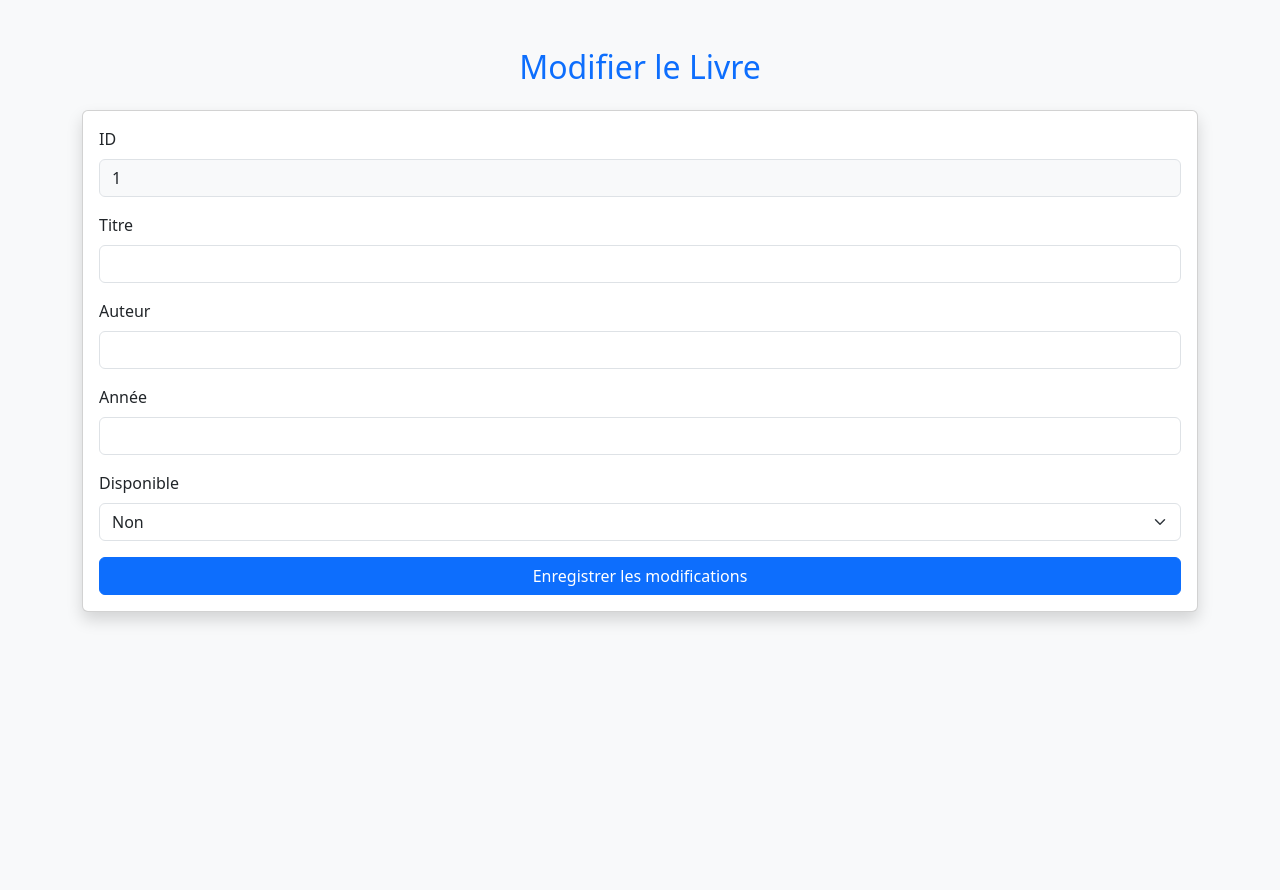
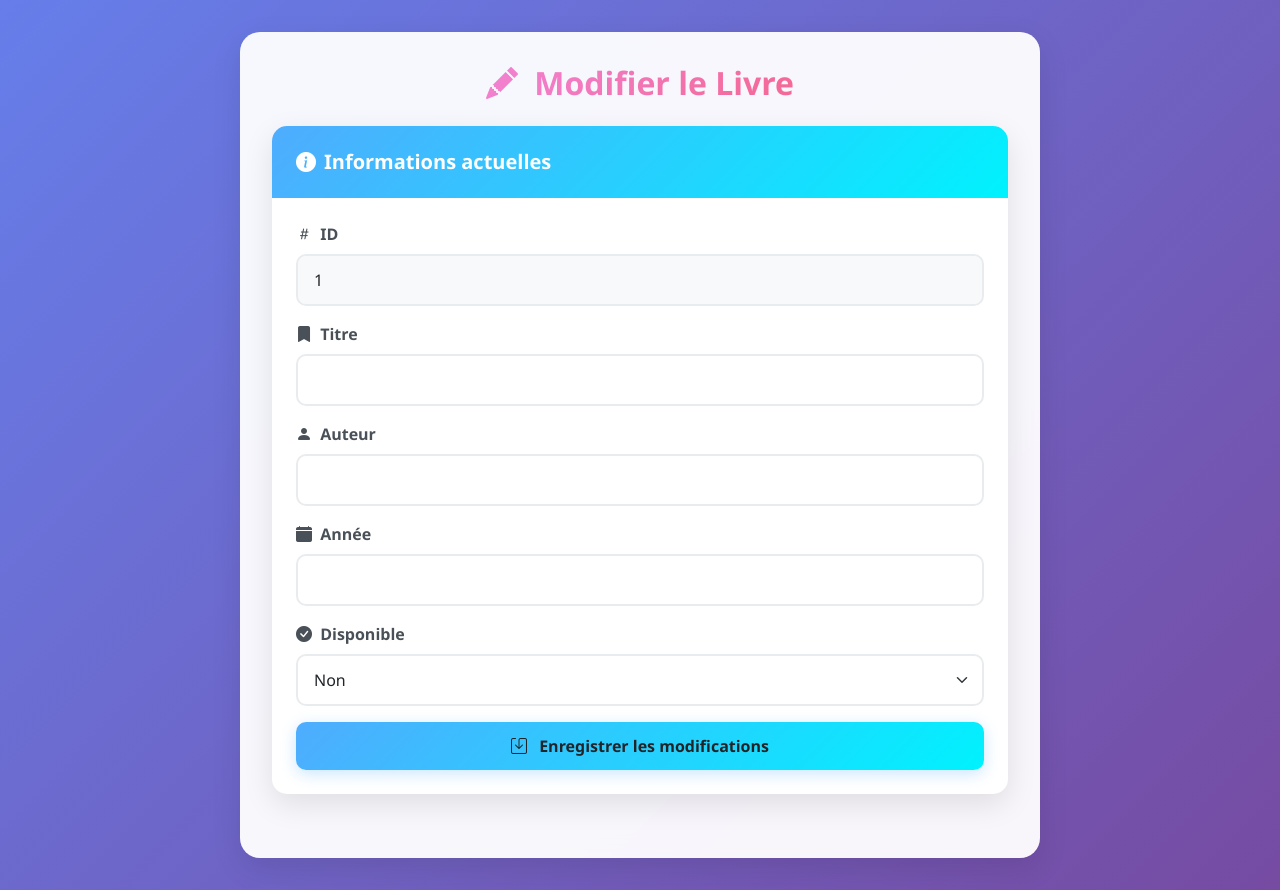
Before and after one commit to JalalAmalEdu/Biblio, a PHP site: page /modifier.php?id=1 in a window 1280 px wide. Before the commit the page ends 623 px from the top, so only its background shows below. Run offline with PHP 8.4, Linux system fonts and the light colour scheme; data that the repository does not hold is empty.

Commit message:
Update modifier.php
Added styling

```diff
--- a/modifier.php
+++ b/modifier.php
@@ -14,69 +14,196 @@
     $stmt = $conn->prepare("SELECT * FROM livres WHERE id_livre = :id");
     $stmt->execute(['id' => $id]);
     $livre = $stmt->fetch(PDO::FETCH_OBJ);
-
-
 ?>
-
 
 <!DOCTYPE html>
 <html lang="fr">
-
 <head>
     <meta charset="UTF-8">
     <title>Modifier le Livre</title>
     <meta name="viewport" content="width=device-width, initial-scale=1">
     <link href="https://cdn.jsdelivr.net/npm/bootstrap@5.3.0/dist/css/bootstrap.min.css" rel="stylesheet">
+    <link href="https://cdn.jsdelivr.net/npm/bootstrap-icons@1.11.0/font/bootstrap-icons.css" rel="stylesheet">
+    <style>
+        /* exact same styles from gestion_livres.php */
+        :root {
+            --primary-gradient: linear-gradient(135deg, #667eea 0%, #764ba2 100%);
+            --secondary-gradient: linear-gradient(135deg, #f093fb 0%, #f5576c 100%);
+            --success-gradient: linear-gradient(135deg, #4facfe 0%, #00f2fe 100%);
+            --card-shadow: 0 10px 30px rgba(0, 0, 0, 0.1);
+            --hover-shadow: 0 15px 40px rgba(0, 0, 0, 0.15);
+        }
+
+        body {
+            background: linear-gradient(135deg, #667eea 0%, #764ba2 100%);
+            min-height: 100vh;
+            font-family: 'Segoe UI', Tahoma, Geneva, Verdana, sans-serif;
+        }
+
+        .main-container {
+            background: rgba(255, 255, 255, 0.95);
+            backdrop-filter: blur(10px);
+            border-radius: 20px;
+            box-shadow: var(--card-shadow);
+            margin: 2rem auto;
+            padding: 2rem;
+            max-width: 800px;
+        }
+
+        .section-title {
+            background: var(--secondary-gradient);
+            -webkit-background-clip: text;
+            -webkit-text-fill-color: transparent;
+            background-clip: text;
+            font-weight: 700;
+            margin-bottom: 1.5rem;
+            text-align: center;
+        }
+
+        .form-card {
+            background: white;
+            border-radius: 15px;
+            box-shadow: var(--card-shadow);
+            border: none;
+            overflow: hidden;
+            margin-bottom: 2rem;
+            transition: all 0.3s ease;
+        }
+
+        .form-card:hover {
+            box-shadow: var(--hover-shadow);
+            transform: translateY(-2px);
+        }
+
+        .form-card .card-header {
+            background: var(--success-gradient);
+            color: white;
+            border: none;
+            padding: 1.5rem;
+        }
+
+        .form-card .card-header h5 {
+            margin: 0;
+            font-weight: 600;
+            display: flex;
+            align-items: center;
+            gap: 0.5rem;
+        }
+
+        .form-label {
+            font-weight: 600;
+            color: #495057;
+        }
+
+        .form-control, .form-select {
+            border-radius: 10px;
+            border: 2px solid #e9ecef;
+            padding: 0.75rem 1rem;
+            transition: all 0.3s ease;
+        }
+
+        .form-control:focus, .form-select:focus {
+            border-color: #667eea;
+            box-shadow: 0 0 0 0.2rem rgba(102, 126, 234, 0.25);
+        }
+
+        .btn-save {
+            background: var(--success-gradient);
+            border: none;
+            border-radius: 10px;
+            padding: 0.75rem 2rem;
+            font-weight: 600;
+            transition: all 0.3s ease;
+            box-shadow: 0 4px 15px rgba(79, 172, 254, 0.3);
+        }
+
+        .btn-save:hover {
+            transform: translateY(-2px);
+            box-shadow: 0 8px 25px rgba(79, 172, 254, 0.4);
+        }
+
+        .fade-in {
+            animation: fadeIn 0.6s ease-in;
+        }
+
+        @keyframes fadeIn {
+            from { opacity: 0; transform: translateY(20px); }
+            to { opacity: 1; transform: translateY(0); }
+        }
+    </style>
 </head>
 
-<body class="bg-light">
+<body>
+    <div class="container">
+        <div class="main-container fade-in">
+            <h2 class="section-title">
+                <i class="bi bi-pencil-fill me-2"></i>
+                Modifier le Livre
+            </h2>
 
-    <div class="container my-5">
-        <div class="text-center mb-4">
-            <h2 class="text-primary">Modifier le Livre</h2>
+            <div class="form-card">
+                <div class="card-header">
+                    <h5>
+                        <i class="bi bi-info-circle-fill"></i>
+                        Informations actuelles
+                    </h5>
                 </div>
-
-        <div class="card shadow">
-            <div class="card-body">
+                <div class="card-body p-4">
                     <form action="update.php" method="POST">
 
-
                         <div class="mb-3">
-                        <label for="titre" class="form-label">ID</label>
-                        <div class="form-control bg-light">
-                            <?= htmlspecialchars($_GET['id']) ?>
-                        </div>
+                            <label class="form-label">
+                                <i class="bi bi-hash me-1"></i>
+                                ID
+                            </label>
+                            <div class="form-control bg-light"><?= htmlspecialchars($_GET['id']) ?></div>
                         </div>
 
                         <div class="mb-3">
-                        <label for="titre" class="form-label">Titre</label>
-                        <input type="text" class="form-control" id="titre" name="titre" value="<?= $livre->titre ?>" required>
+                            <label for="titre" class="form-label">
+                                <i class="bi bi-bookmark-fill me-1"></i>
+                                Titre
+                            </label>
+                            <input type="text" class="form-control" id="titre" name="titre" value="<?= htmlspecialchars($livre->titre) ?>" required>
                         </div>
 
                         <div class="mb-3">
-                        <label for="auteur" class="form-label">Auteur</label>
-                        <input type="text" class="form-control" id="auteur" name="auteur" value="<?= $livre->auteur ?>" required>
+                            <label for="auteur" class="form-label">
+                                <i class="bi bi-person-fill me-1"></i>
+                                Auteur
+                            </label>
+                            <input type="text" class="form-control" id="auteur" name="auteur" value="<?= htmlspecialchars($livre->auteur) ?>" required>
                         </div>
 
                         <div class="mb-3">
-                        <label for="annee" class="form-label">Année</label>
-                        <input type="number" class="form-control" id="annee" name="annee" value="<?= $livre->année ?>" required>
+                            <label for="annee" class="form-label">
+                                <i class="bi bi-calendar-fill me-1"></i>
+                                Année
+                            </label>
+                            <input type="number" class="form-control" id="annee" name="annee" value="<?= htmlspecialchars($livre->année) ?>" required>
                         </div>
 
                         <div class="mb-3">
-                        <label for="disponible" class="form-label">Disponible</label>
+                            <label for="disponible" class="form-label">
+                                <i class="bi bi-check-circle-fill me-1"></i>
+                                Disponible
+                            </label>
                             <select class="form-select" id="disponible" name="disponible">
-                            <option value="1" <?= $livre->disponible ? "selected": ""?> >Oui</option>
-                            <option value="0" <?= $livre->disponible ? "": "selected"?> >Non</option>
+                                <option value="1" <?= $livre->disponible ? "selected" : "" ?>>Oui</option>
+                                <option value="0" <?= !$livre->disponible ? "selected" : "" ?>>Non</option>
                             </select>
                         </div>
 
-                    <button type="submit" class="btn btn-primary w-100">Enregistrer les modifications</button>
+                        <button type="submit" class="btn btn-save w-100">
+                            <i class="bi bi-save me-2"></i>
+                            Enregistrer les modifications
+                        </button>
                     </form>
                 </div>
             </div>
         </div>
+    </div>
 
+    <script src="https://cdn.jsdelivr.net/npm/bootstrap@5.3.0/dist/js/bootstrap.bundle.min.js"></script>
 </body>
-
 </html>
```
Lines whose indentation alone changed are shown as unchanged.
